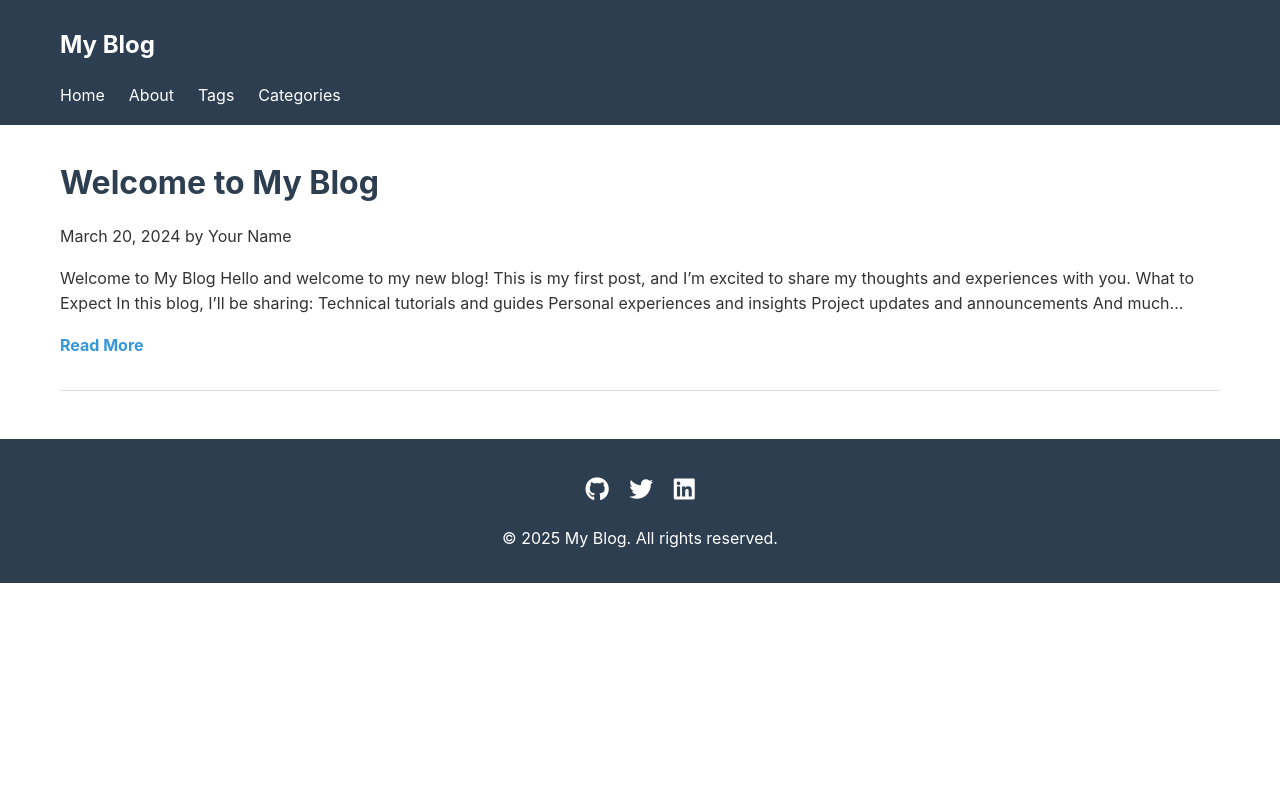
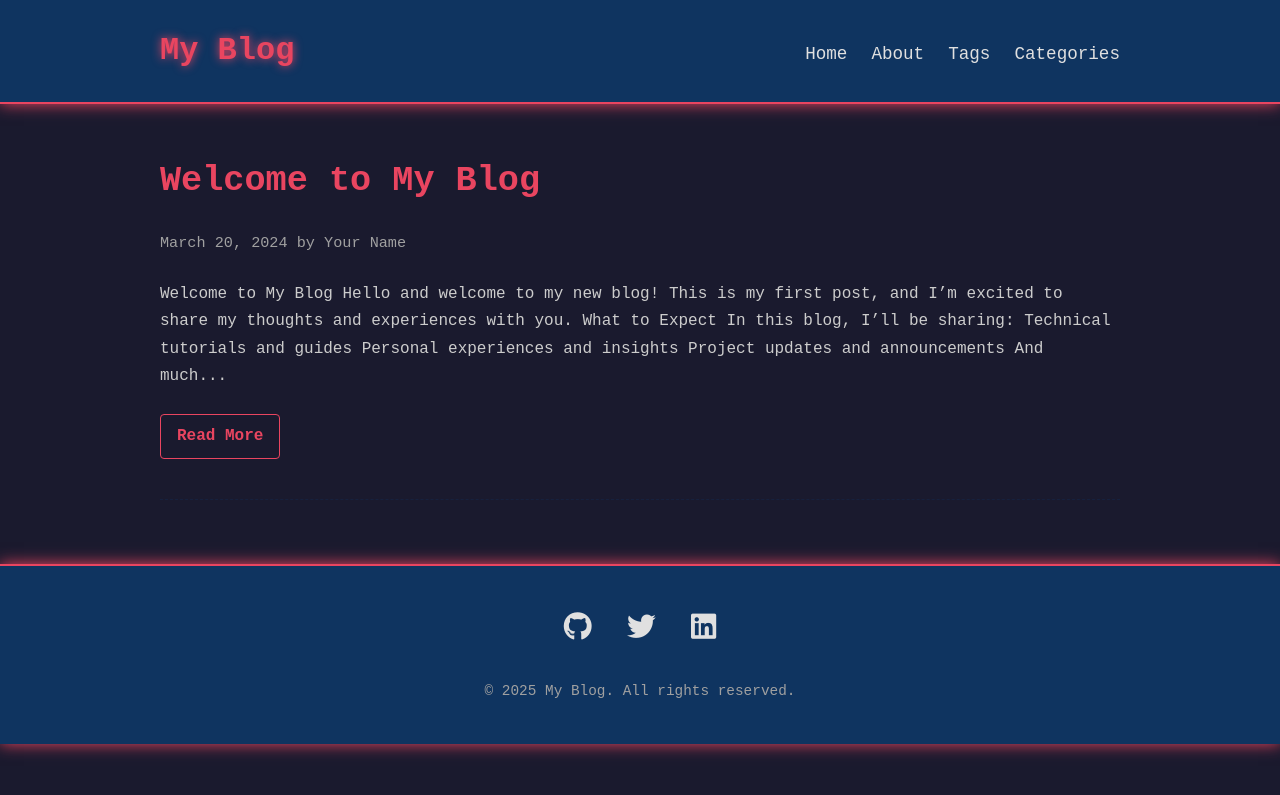
Before and after one commit to Wuxy1997/Wuxy1997.github.io, a Jekyll site: the page built from index.html, in a window 1280 px wide. Shown: the top 795 px of the page. Built offline with Jekyll 4.4.1, drawn with Linux system fonts in a browser that asks for light colours; the list of posts is cut into pages by our own code.

Commit message:
Update main.scss
cyber theme

```diff
--- a/assets/css/main.scss
+++ b/assets/css/main.scss
@@ -2,11 +2,15 @@
 ---
 
 // Variables
-$primary-color: #2c3e50;
-$secondary-color: #3498db;
-$text-color: #333;
-$light-gray: #f5f5f5;
-$border-color: #ddd;
+$background-color: #1a1a2e;
+$primary-color: #0f3460;
+$secondary-color: #e94560;
+$text-color: #e0e0e0;
+$link-color: #16213e;
+$link-hover-color: #e94560;
+$accent-color: #533483;
+$border-color: #16213e;
+$code-bg-color: #16213e;
 
 // Reset and base styles
 * {
@@ -16,14 +20,15 @@ $border-color: #ddd;
 }
 
 body {
-    font-family: -apple-system, BlinkMacSystemFont, "Segoe UI", Roboto, Helvetica, Arial, sans-serif;
-    line-height: 1.6;
+    font-family: 'Share Tech Mono', monospace; // You may need to import this font
+    line-height: 1.7;
     color: $text-color;
-    background-color: #fff;
+    background-color: $background-color;
+    word-wrap: break-word;
 }
 
 .container {
-    max-width: 1200px;
+    max-width: 1000px;
     margin: 0 auto;
     padding: 0 20px;
 }
@@ -31,34 +36,48 @@ body {
 // Header styles
 .site-header {
     background-color: $primary-color;
-    padding: 1rem 0;
-    margin-bottom: 2rem;
+    padding: 1.5rem 0;
+    margin-bottom: 3rem;
+    border-bottom: 2px solid $secondary-color;
+    box-shadow: 0 0 15px $secondary-color;
+
+    .container {
+        display: flex;
+        justify-content: space-between;
+        align-items: center;
+        flex-wrap: wrap;
+    }
 
     .site-title {
         margin: 0;
 
         a {
-            color: #fff;
+            color: $secondary-color;
             text-decoration: none;
-            font-size: 1.5rem;
+            font-size: 2rem;
+            font-weight: bold;
+            text-shadow: 0 0 10px $secondary-color;
         }
     }
 
     .site-nav {
-        margin-top: 1rem;
+        margin-top: 0.5rem;
 
         ul {
             list-style: none;
             display: flex;
             gap: 1.5rem;
+            flex-wrap: wrap;
 
             a {
-                color: #fff;
+                color: $text-color;
                 text-decoration: none;
-                font-size: 1rem;
+                font-size: 1.1rem;
+                transition: color 0.3s ease;
 
                 &:hover {
-                    color: $secondary-color;
+                    color: $link-hover-color;
+                    text-shadow: 0 0 8px $link-hover-color;
                 }
             }
         }
@@ -67,77 +86,130 @@ body {
 
 // Post styles
 .post {
-    margin-bottom: 3rem;
+    margin-bottom: 4rem;
+    background-color: $primary-color;
+    padding: 2rem;
+    border-radius: 8px;
+    border: 1px solid $border-color;
+    box-shadow: 0 0 10px rgba($secondary-color, 0.3);
 
     .post-header {
-        margin-bottom: 2rem;
+        margin-bottom: 2.5rem;
+        padding-bottom: 1.5rem;
+        border-bottom: 1px dashed $accent-color;
 
         .post-title {
-            font-size: 2.5rem;
-            margin-bottom: 1rem;
+            font-size: 2.8rem;
+            margin-bottom: 1.2rem;
+            color: $secondary-color;
+            text-shadow: 0 0 10px $secondary-color;
         }
 
         .post-meta {
-            color: #666;
-            font-size: 0.9rem;
+            color: #a0a0a0;
+            font-size: 0.95rem;
+            span {
+                margin-right: 1rem;
+            }
         }
 
         .post-tags {
-            margin-top: 1rem;
+            margin-top: 1.5rem;
 
             .tag {
                 display: inline-block;
-                padding: 0.2rem 0.5rem;
-                background-color: $light-gray;
-                border-radius: 3px;
-                margin-right: 0.5rem;
+                padding: 0.3rem 0.7rem;
+                background-color: $accent-color;
+                border-radius: 4px;
+                margin-right: 0.6rem;
                 text-decoration: none;
-                color: $text-color;
+                color: #fff;
                 font-size: 0.9rem;
+                transition: background-color 0.3s ease;
 
                 &:hover {
                     background-color: $secondary-color;
-                    color: #fff;
+                    box-shadow: 0 0 8px $secondary-color;
                 }
             }
         }
     }
 
     .post-content {
-        font-size: 1.1rem;
-        line-height: 1.8;
+        font-size: 1.15rem;
+        line-height: 1.9;
 
         h2, h3, h4 {
-            margin: 2rem 0 1rem;
+            margin: 2.5rem 0 1.2rem;
+            color: $secondary-color;
+            border-bottom: 1px dotted $accent-color;
+            padding-bottom: 0.5rem;
         }
 
         p {
-            margin-bottom: 1.5rem;
+            margin-bottom: 1.8rem;
+        }
+
+        a {
+            color: $link-hover-color;
+            text-decoration: none;
+            border-bottom: 1px dashed $link-hover-color;
+
+            &:hover {
+                color: #fff;
+                border-bottom-color: #fff;
+                text-shadow: 0 0 5px $link-hover-color;
+            }
         }
 
         img {
             max-width: 100%;
             height: auto;
-            margin: 2rem 0;
+            margin: 2.5rem 0;
+            display: block;
+            margin-left: auto;
+            margin-right: auto;
+            border: 2px solid $secondary-color;
+            box-shadow: 0 0 10px rgba($secondary-color, 0.5);
         }
 
         code {
-            background-color: $light-gray;
-            padding: 0.2rem 0.4rem;
-            border-radius: 3px;
-            font-family: monospace;
+            background-color: $code-bg-color;
+            color: #00ffff;
+            padding: 0.3rem 0.5rem;
+            border-radius: 4px;
+            font-family: 'Fira Code', monospace; // You may need to import this font
         }
 
         pre {
-            background-color: $light-gray;
-            padding: 1rem;
-            border-radius: 5px;
+            background-color: $code-bg-color;
+            padding: 1.5rem;
+            border-radius: 6px;
             overflow-x: auto;
-            margin: 1.5rem 0;
+            margin: 2rem 0;
+            border: 1px solid $accent-color;
 
             code {
                 background-color: transparent;
                 padding: 0;
+                color: #00ff00;
+            }
+        }
+
+        blockquote {
+            border-left: 4px solid $secondary-color;
+            padding-left: 1.5rem;
+            margin: 2rem 0;
+            font-style: italic;
+            color: #a0a0a0;
+        }
+
+        ul, ol {
+            margin-left: 2rem;
+            margin-bottom: 1.5rem;
+
+            li {
+                margin-bottom: 0.8rem;
             }
         }
     }
@@ -146,26 +218,37 @@ body {
 // Home page styles
 .home {
     .post-preview {
-        margin-bottom: 3rem;
-        padding-bottom: 2rem;
-        border-bottom: 1px solid $border-color;
+        margin-bottom: 3.5rem;
+        padding-bottom: 2.5rem;
+        border-bottom: 1px dashed $border-color;
 
         .post-title {
-            font-size: 2rem;
-            margin-bottom: 1rem;
+            font-size: 2.2rem;
+            margin-bottom: 1.2rem;
 
             a {
-                color: $primary-color;
+                color: $secondary-color;
                 text-decoration: none;
+                transition: color 0.3s ease, text-shadow 0.3s ease;
 
                 &:hover {
-                    color: $secondary-color;
+                    color: lighten($secondary-color, 10%);
+                    text-shadow: 0 0 10px lighten($secondary-color, 10%);
                 }
             }
         }
 
+         .post-meta {
+            color: #a0a0a0;
+            font-size: 0.95rem;
+            span {
+                margin-right: 1rem;
+            }
+        }
+
         .post-excerpt {
-            margin: 1rem 0;
+            margin: 1.5rem 0;
+            color: #cccccc;
         }
 
         .read-more {
@@ -173,9 +256,15 @@ body {
             color: $secondary-color;
             text-decoration: none;
             font-weight: bold;
+            border: 1px solid $secondary-color;
+            padding: 0.5rem 1rem;
+            border-radius: 4px;
+            transition: background-color 0.3s ease, color 0.3s ease, box-shadow 0.3s ease;
 
             &:hover {
-                text-decoration: underline;
+                background-color: $secondary-color;
+                color: $background-color;
+                box-shadow: 0 0 15px $secondary-color;
             }
         }
     }
@@ -186,49 +275,61 @@ body {
     display: flex;
     justify-content: center;
     align-items: center;
-    margin: 3rem 0;
+    margin: 4rem 0;
     gap: 1rem;
 
     a {
         color: $secondary-color;
         text-decoration: none;
-        padding: 0.5rem 1rem;
-        border: 1px solid $border-color;
-        border-radius: 3px;
+        padding: 0.6rem 1.2rem;
+        border: 1px solid $secondary-color;
+        border-radius: 4px;
+        transition: background-color 0.3s ease, color 0.3s ease, box-shadow 0.3s ease;
 
         &:hover {
-            background-color: $light-gray;
+            background-color: $secondary-color;
+            color: $background-color;
+            box-shadow: 0 0 15px $secondary-color;
         }
     }
 
     .page-number {
-        color: #666;
+        color: #a0a0a0;
+        font-size: 1.1rem;
     }
 }
 
 // Footer styles
 .site-footer {
     background-color: $primary-color;
-    color: #fff;
-    padding: 2rem 0;
-    margin-top: 3rem;
+    color: #a0a0a0;
+    padding: 2.5rem 0;
+    margin-top: 4rem;
+    border-top: 2px solid $secondary-color;
+    box-shadow: 0 0 15px $secondary-color;
 
     .footer-content {
         text-align: center;
 
         .social-links {
-            margin-bottom: 1rem;
+            margin-bottom: 1.5rem;
 
             a {
-                color: #fff;
-                font-size: 1.5rem;
-                margin: 0 0.5rem;
+                color: $text-color;
+                font-size: 1.8rem;
+                margin: 0 0.8rem;
                 text-decoration: none;
+                transition: color 0.3s ease, text-shadow 0.3s ease;
 
                 &:hover {
                     color: $secondary-color;
+                    text-shadow: 0 0 10px $secondary-color;
                 }
             }
+        }
+
+        p {
+            font-size: 0.9rem;
         }
     }
 }
@@ -236,21 +337,38 @@ body {
 // Responsive styles
 @media (max-width: 768px) {
     .site-header {
+        .container {
+            flex-direction: column;
+            text-align: center;
+        }
+
         .site-nav ul {
             flex-direction: column;
-            gap: 0.5rem;
+            gap: 0.8rem;
+            margin-top: 1rem;
         }
     }
 
     .post {
-        .post-header .post-title {
-            font-size: 2rem;
+        padding: 1.5rem;
+        .post-header {
+            .post-title {
+                font-size: 2rem;
+            }
+        }
+        .post-content {
+             font-size: 1.05rem;
         }
     }
 
     .home {
         .post-preview .post-title {
-            font-size: 1.5rem;
+            font-size: 1.8rem;
         }
     }
+
+    .pagination {
+        flex-direction: column;
+        gap: 0.8rem;
+    }
 }
```
